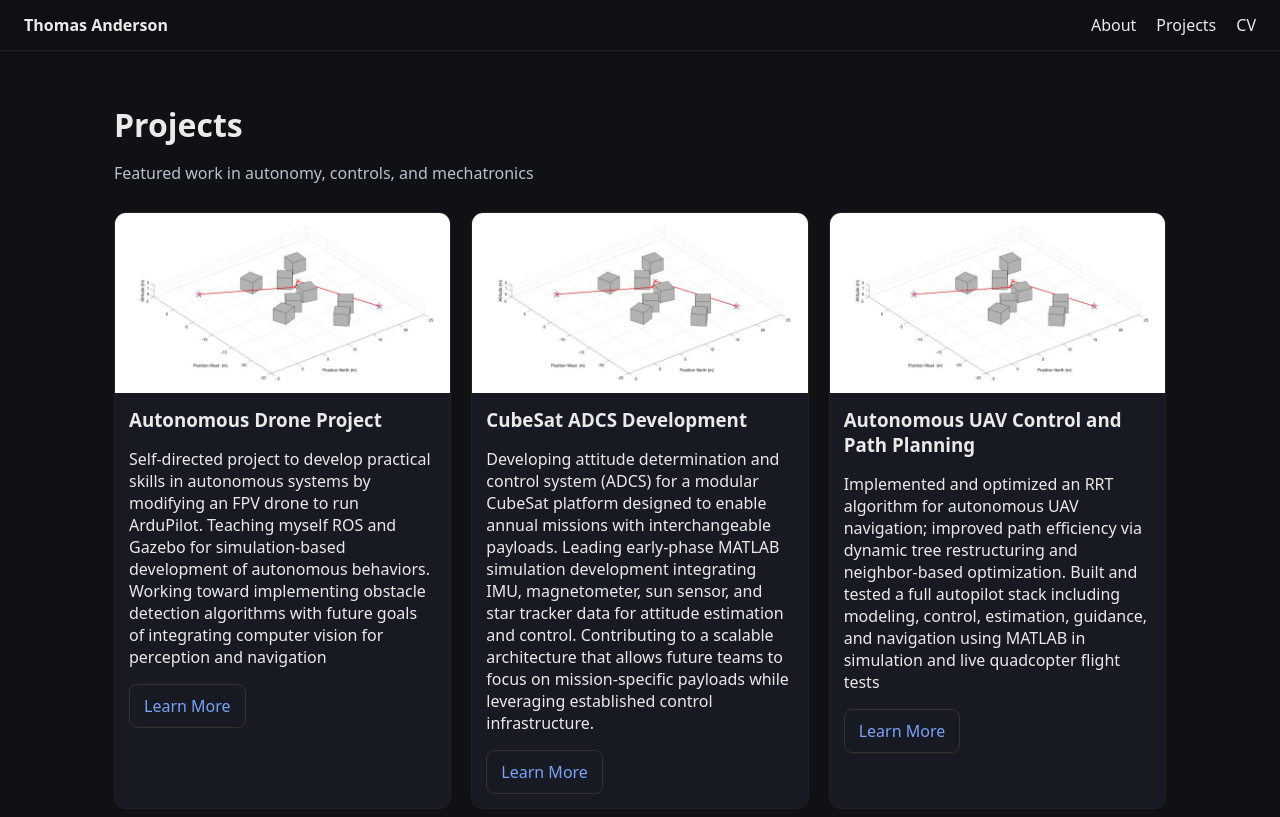
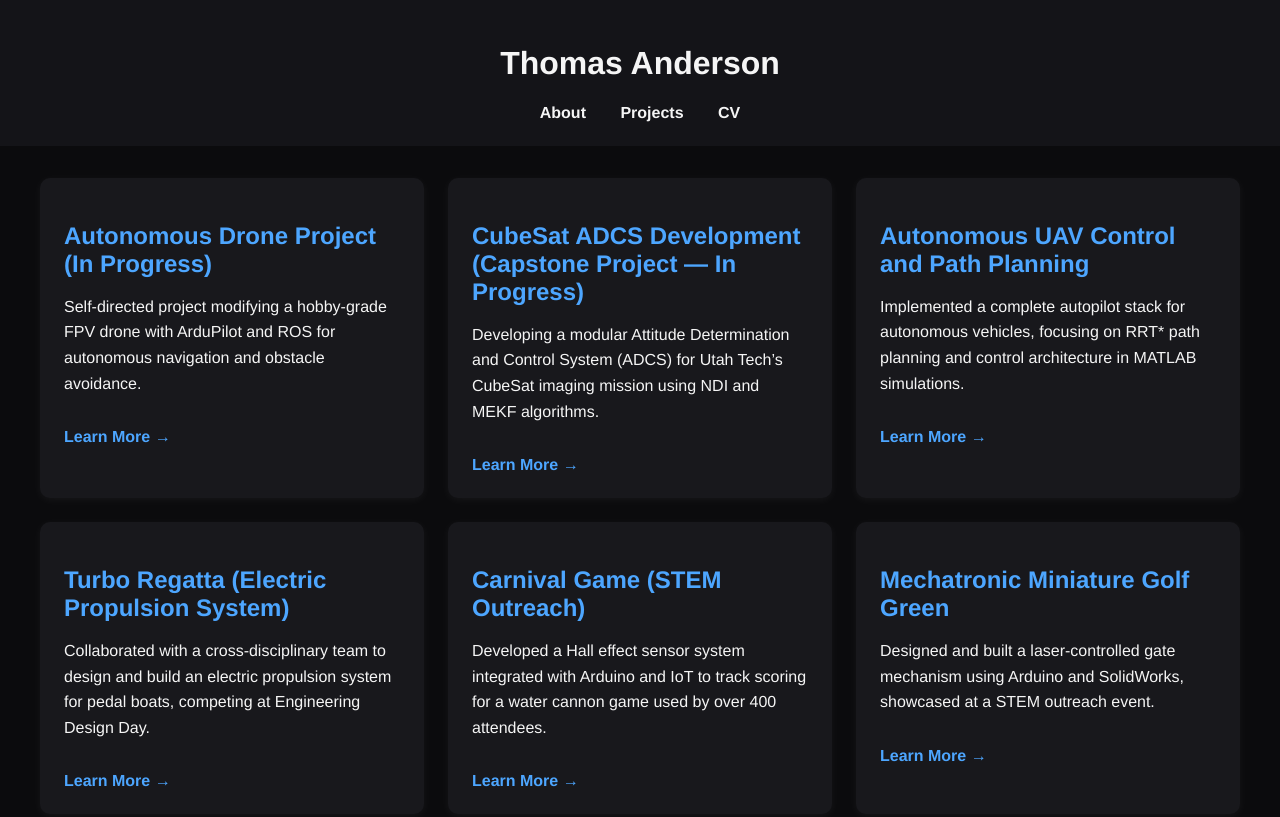
Before and after one commit to tband99/portfolio, a plain HTML site: page projects.html in a window 1280 px wide. Shown: the top 817 px of the page. Drawn offline with Linux system fonts and the light colour scheme.

Commit message:
Refactor projects.html for improved structure and style

```diff
--- a/projects.html
+++ b/projects.html
@@ -1,61 +1,118 @@
-<!doctype html><html><head><meta charset="utf-8"><meta name="viewport" content="width=device-width,initial-scale=1">
-<title>Thomas Anderson — Projects</title>
-<style>
-:root { --c-bg:#0f1115; --c-elev:#171923; --c-text:#eaeaea; --c-sub:#b9c0d0; --c-accent:#7aa2f7; }
-*{box-sizing:border-box}
-body{margin:0;background:var(--c-bg);color:var(--c-text);font-family:ui-sans-serif,system-ui,-apple-system,Segoe UI,Roboto,Helvetica,Arial}
-a{color:var(--c-accent);text-decoration:none}
-.container{max-width:1100px;margin:0 auto;padding:24px}
-nav.site-nav{position:sticky;top:0;z-index:10;background:rgba(15,17,21,.85);backdrop-filter:blur(6px);border-bottom:1px solid #222;display:flex;justify-content:space-between;align-items:center;padding:14px 24px}
-nav .brand a{font-weight:700;color:var(--c-text)}
-nav ul{display:flex;gap:20px;list-style:none;margin:0;padding:0}
-nav ul a{color:var(--c-text)}
-footer.site-footer{padding:28px 24px;border-top:1px solid #222;color:var(--c-sub);text-align:center;margin-top:40px}
-h1,h2,h3{margin:0 0 12px 0}
-.section{margin:28px 0}
-.grid{display:grid;gap:20px;grid-template-columns:repeat(auto-fill,minmax(280px,1fr))}
-.card{background:var(--c-elev);border:1px solid #222;border-radius:12px;overflow:hidden}
-.card img{display:block;width:100%;height:180px;object-fit:cover}
-.card .pad{padding:14px}
-.btn{display:inline-block;padding:10px 14px;border:1px solid #333;border-radius:8px}
-.hero{display:flex;gap:24px;flex-wrap:wrap;align-items:flex-start}
-.hero img{width:260px;height:auto;border-radius:8px;border:1px solid #222}
-.meta{color:var(--c-sub)}
-.embed{position:relative;padding-top:56.25%}
-.embed iframe{position:absolute;top:0;left:0;width:100%;height:100%;border:0}
-hr{border:none;border-top:1px solid #222;margin:24px 0}
-.top-row{display:grid;grid-template-columns:repeat(auto-fit,minmax(280px,1fr));gap:20px}
-</style>
-</head><body>
+<!DOCTYPE html>
+<html lang="en">
+<head>
+  <meta charset="UTF-8" />
+  <meta name="viewport" content="width=device-width, initial-scale=1.0" />
+  <title>Projects | Thomas Anderson</title>
+  <style>
+    body {
+      background-color: #0b0b0d;
+      color: #f5f5f5;
+      font-family: "Helvetica Neue", sans-serif;
+      margin: 0;
+      padding: 0;
+    }
+    header, footer {
+      text-align: center;
+      padding: 1.5em;
+    }
+    header {
+      background: #141418;
+    }
+    nav a {
+      color: #f5f5f5;
+      margin: 0 15px;
+      text-decoration: none;
+      font-weight: bold;
+    }
+    nav a:hover {
+      color: #4da6ff;
+    }
+    .projects {
+      display: grid;
+      grid-template-columns: repeat(auto-fit, minmax(320px, 1fr));
+      gap: 1.5rem;
+      padding: 2rem;
+      max-width: 1200px;
+      margin: auto;
+    }
+    .card {
+      background-color: #18181c;
+      border-radius: 10px;
+      padding: 1.5em;
+      text-align: left;
+      box-shadow: 0 2px 10px rgba(255, 255, 255, 0.05);
+    }
+    .card h2 {
+      color: #4da6ff;
+      margin-bottom: 0.5em;
+    }
+    .card p {
+      line-height: 1.6;
+    }
+    .card a {
+      display: inline-block;
+      margin-top: 1em;
+      color: #4da6ff;
+      text-decoration: none;
+      font-weight: bold;
+    }
+    footer {
+      background-color: #141418;
+      margin-top: 3rem;
+    }
+  </style>
+</head>
+<body>
+  <header>
+    <h1>Thomas Anderson</h1>
+    <nav>
+      <a href="about.html">About</a>
+      <a href="projects.html">Projects</a>
+      <a href="CV%20Thomas%20Anderson.pdf" target="_blank">CV</a>
+    </nav>
+  </header>
 
-<nav class="site-nav">
-  <div class="brand"><a href="projects.html">Thomas Anderson</a></div>
-  <ul>
-    <li><a href="about.html">About</a></li>
-    <li><a href="projects.html">Projects</a></li>
-    <li><a target="_blank" href="CV Thomas Anderson.pdf">CV</a></li>
-  </ul>
-</nav>
+  <section class="projects">
+    <div class="card">
+      <h2>Autonomous Drone Project (In Progress)</h2>
+      <p>Self-directed project modifying a hobby-grade FPV drone with ArduPilot and ROS for autonomous navigation and obstacle avoidance.</p>
+      <a href="project1.html">Learn More →</a>
+    </div>
 
-<div class="container">
-  <div class="section">
-    <h1>Projects</h1>
-    <p class="meta">Featured work in autonomy, controls, and mechatronics</p>
-  </div>
+    <div class="card">
+      <h2>CubeSat ADCS Development (Capstone Project — In Progress)</h2>
+      <p>Developing a modular Attitude Determination and Control System (ADCS) for Utah Tech’s CubeSat imaging mission using NDI and MEKF algorithms.</p>
+      <a href="project2.html">Learn More →</a>
+    </div>
 
-  <div class="top-row">
-    <div class="card"><img src="uav_path_planning.png" alt="Autonomous Drone Project"><div class="pad"><h3>Autonomous Drone Project</h3><p>Self-directed project to develop practical skills in autonomous systems by modifying an FPV drone to run ArduPilot. Teaching myself ROS and Gazebo for simulation-based development of autonomous behaviors. Working toward implementing obstacle detection algorithms with future goals of integrating computer vision for perception and navigation</p><a class="btn" href="project1.html">Learn More</a></div></div>
-    <div class="card"><img src="uav_path_planning.png" alt="CubeSat ADCS Development"><div class="pad"><h3>CubeSat ADCS Development</h3><p>Developing attitude determination and control system (ADCS) for a modular CubeSat platform designed to enable annual missions with interchangeable payloads. Leading early-phase MATLAB simulation development integrating IMU, magnetometer, sun sensor, and star tracker data for attitude estimation and control. Contributing to a scalable architecture that allows future teams to focus on mission-specific payloads while leveraging established control infrastructure.</p><a class="btn" href="project2.html">Learn More</a></div></div>
-    <div class="card"><img src="uav_path_planning.png" alt="Autonomous UAV Control and Path Planning"><div class="pad"><h3>Autonomous UAV Control and Path Planning</h3><p>Implemented and optimized an RRT algorithm for autonomous UAV navigation; improved path efficiency via dynamic tree restructuring and neighbor-based optimization. Built and tested a full autopilot stack including modeling, control, estimation, guidance, and navigation using MATLAB in simulation and live quadcopter flight tests</p><a class="btn" href="project3.html">Learn More</a></div></div>
-  </div>
+    <div class="card">
+      <h2>Autonomous UAV Control and Path Planning</h2>
+      <p>Implemented a complete autopilot stack for autonomous vehicles, focusing on RRT* path planning and control architecture in MATLAB simulations.</p>
+      <a href="project3.html">Learn More →</a>
+    </div>
 
-  <div class="section">
-    <div class="grid">
-      <div class="card"><img src="turbo_regatta_1.png" alt="Turbo Regatta"><div class="pad"><h3>Turbo Regatta (Electric Propulsion System)</h3><p>Designed and built an electric propulsion system for pedal boats with a cross-disciplinary team; led waterproof (IP28-rated) mechanical UI/UX design and integrated ergonomic controls with digital interfaces.</p><a class="btn" href="project4.html">Learn More</a></div></div>
-      <div class="card"><img src="carnival_game.png" alt="Carnival Game"><div class="pad"><h3>Carnival Game (STEM Outreach)</h3><p>Developed a Hall effect sensor system with Arduino + IoT for real-time scoring; deployed at a STEM event for 400+ participants.</p><a class="btn" href="project5.html">Learn More</a></div></div>
-      <div class="card"><img src="mini_golf_1.png" alt="Miniature Golf Green"><div class="pad"><h3>Mechatronic Miniature Golf Green</h3><p>Designed a laser-controlled gate using Arduino and laser cutting; showcased at a STEM outreach event with 300+ attendees.</p><a class="btn" href="project6.html">Learn More</a></div></div>
+    <div class="card">
+      <h2>Turbo Regatta (Electric Propulsion System)</h2>
+      <p>Collaborated with a cross-disciplinary team to design and build an electric propulsion system for pedal boats, competing at Engineering Design Day.</p>
+      <a href="project4.html">Learn More →</a>
     </div>
-  </div>
-</div>
-<footer class="site-footer">© Thomas Anderson 2025</footer>
-</body></html>
+
+    <div class="card">
+      <h2>Carnival Game (STEM Outreach)</h2>
+      <p>Developed a Hall effect sensor system integrated with Arduino and IoT to track scoring for a water cannon game used by over 400 attendees.</p>
+      <a href="project5.html">Learn More →</a>
+    </div>
+
+    <div class="card">
+      <h2>Mechatronic Miniature Golf Green</h2>
+      <p>Designed and built a laser-controlled gate mechanism using Arduino and SolidWorks, showcased at a STEM outreach event.</p>
+      <a href="project6.html">Learn More →</a>
+    </div>
+  </section>
+
+  <footer>
+    <p>© Thomas Anderson 2025</p>
+  </footer>
+</body>
+</html>
```
